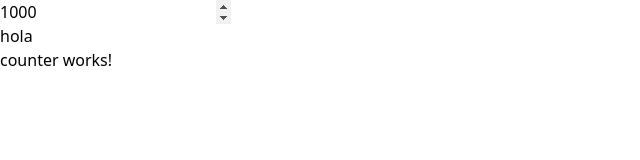
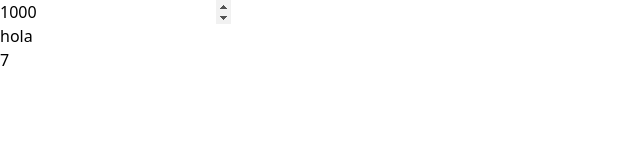
Before and after one commit to kira0722/Store, an Angular app: page /about in a window 1280 px wide. Shown: the top 160 px of the page, without its empty margins (0-640 px from the left). Built offline with nearby package versions, Linux system fonts and the light colour scheme.

Commit message:
subiendo prevension de fugas de memoria

```diff
--- a/src/app/Domains/Shared/components/counter/counter.html
+++ b/src/app/Domains/Shared/components/counter/counter.html
@@ -1 +1 @@
-<p>counter works!</p>
+<p> {{counter()}} </p>
--- a/src/app/Domains/Shared/components/counter/counter.ts
+++ b/src/app/Domains/Shared/components/counter/counter.ts
@@ -1,5 +1,5 @@
 import { CommonModule } from '@angular/common';
-import { Component, Input, SimpleChange, SimpleChanges } from '@angular/core';
+import { Component, Input, signal, SimpleChange, SimpleChanges } from '@angular/core';
 
 @Component({
   selector: 'app-counter',
@@ -11,6 +11,8 @@
 export class Counter {
   @Input({ required: true }) duration: number = 0
   @Input({ required: true }) message: string = ''
+  counter = signal(0)
+  counterRef: number | undefined
 
   constructor() {
     // NO ASYNC
@@ -38,6 +40,10 @@
     console.log('-'.repeat(10));
     console.log('duration => ', this.duration);
     console.log('message => ', this.message);
+    this.counterRef = window.setInterval(() => {
+      console.log('run intervalo');
+      this.counter.update(statePrev => statePrev + 1)
+    }, 1000)
   }
 
   ngAfterViewInit() {
@@ -50,6 +56,7 @@
   ngOnDestroy() {
     console.log('ngDestroy');
     console.log('-'.repeat(10));
+    window.clearInterval(this.counterRef)
   }
 
   doSomething() {
```
